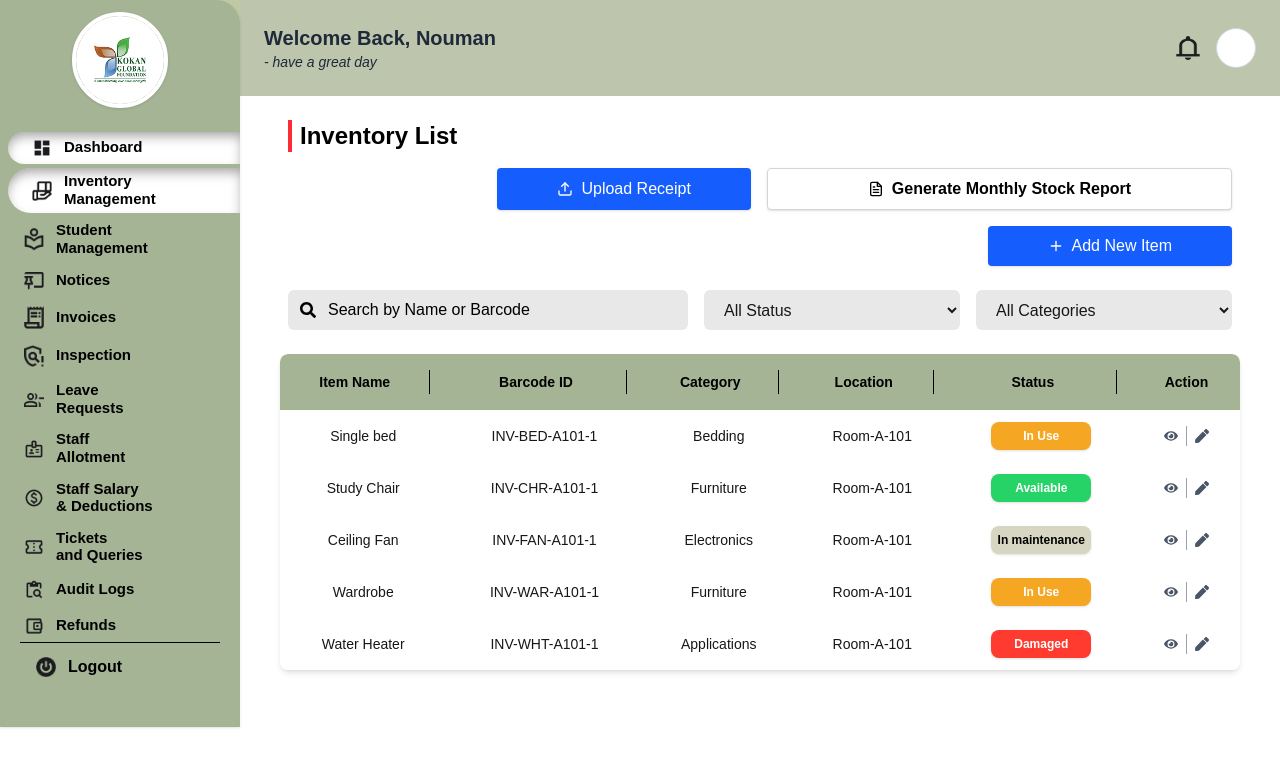
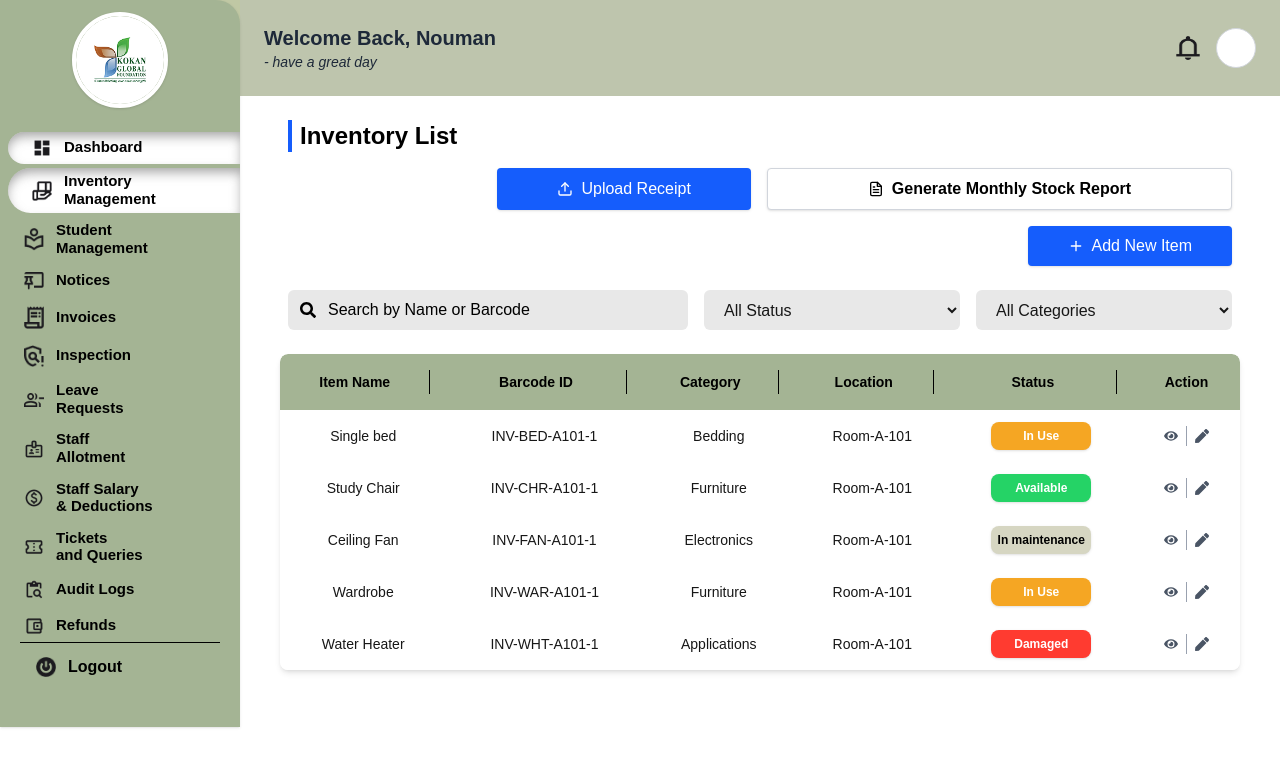
Before and after one commit to dev-nexcore/HM_ADMIN, a Next.js app: page /inventory in a window 1280 px wide. Shown: the top 766 px of the page. Built offline with nearby package versions, Linux system fonts and the light colour scheme.

Commit message:
made the changes  from red to blue

```diff
--- a/src/components/admindashboard/dashboard.jsx
+++ b/src/components/admindashboard/dashboard.jsx
@@ -6,7 +6,7 @@ const Dashboard = () => {
   return (
     <div className="pl-1 pr-2 sm:pl-2 sm:pr-4 bg-white min-h-screen mt-6">
       {/* Header */}
-      <h2 className="text-2xl font-bold border-l-4 border-red-600 pl-2 mb-6">
+      <h2 className="text-2xl font-bold border-l-4 border-blue-600 pl-2 mb-6">
         Dashboard
       </h2>
 
--- a/src/components/admininventary/inventory.jsx
+++ b/src/components/admininventary/inventory.jsx
@@ -70,7 +70,7 @@ const InventoryList = () => {
       {/* Header */}
       <div className="px-4 sm:px-6 mb-6">
         <div className="flex items-center justify-between flex-wrap gap-4">
-          <h2 className="text-2xl font-bold text-black border-l-4 border-red-500 pl-2">
+          <h2 className="text-2xl font-bold text-black border-l-4 border-blue-600 pl-2">
             Inventory List
           </h2>
           <div className="flex gap-4 flex-wrap justify-end sm:ml-auto w-full sm:w-auto">
@@ -85,7 +85,7 @@ const InventoryList = () => {
             </button>
             <button
               onClick={() => setShowAddModal(true)}
-              className="flex items-center gap-2 bg-blue-600 hover:bg-blue-700 text-white px-15 py-2 rounded shadow w-full sm:w-auto"
+              className="flex items-center gap-2 bg-blue-600 hover:bg-blue-700 text-white px-10 py-2 rounded shadow w-full sm:w-auto"
             >
               <FiPlus /> Add New Item
             </button>
```
